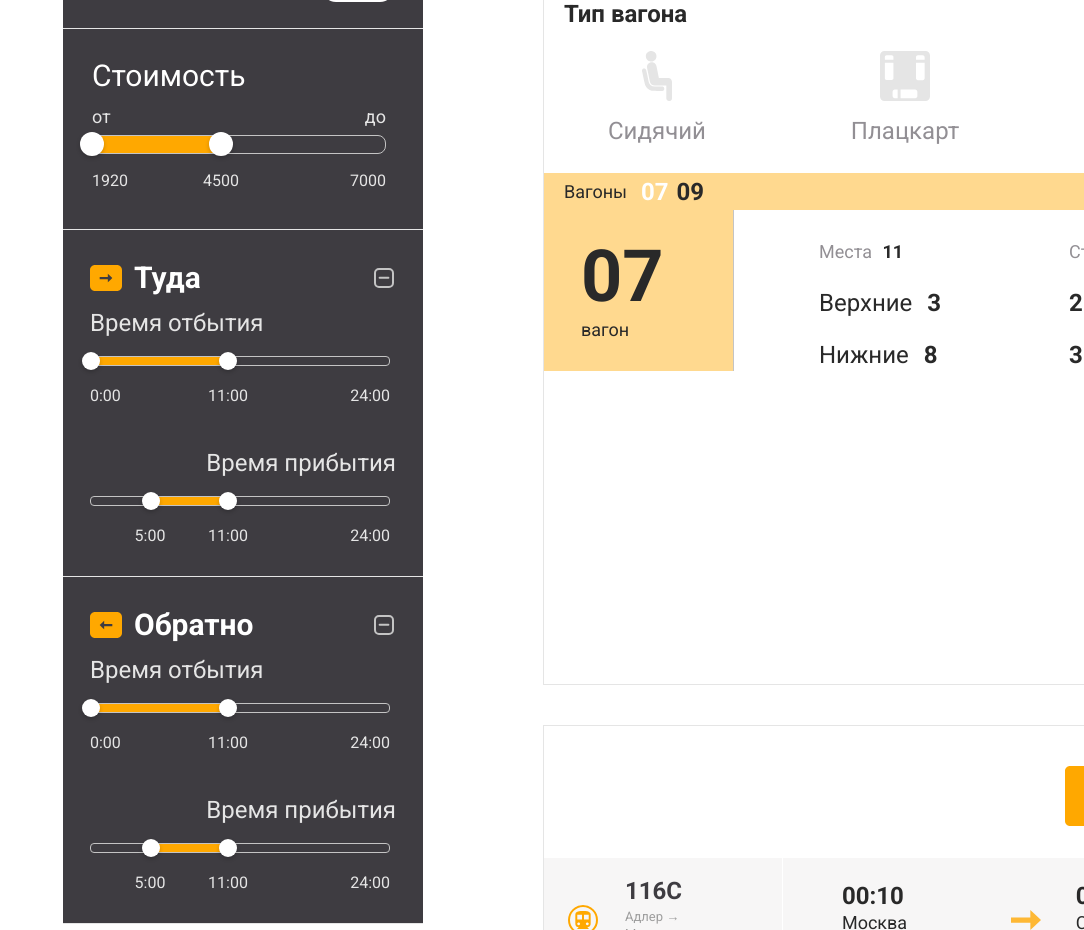
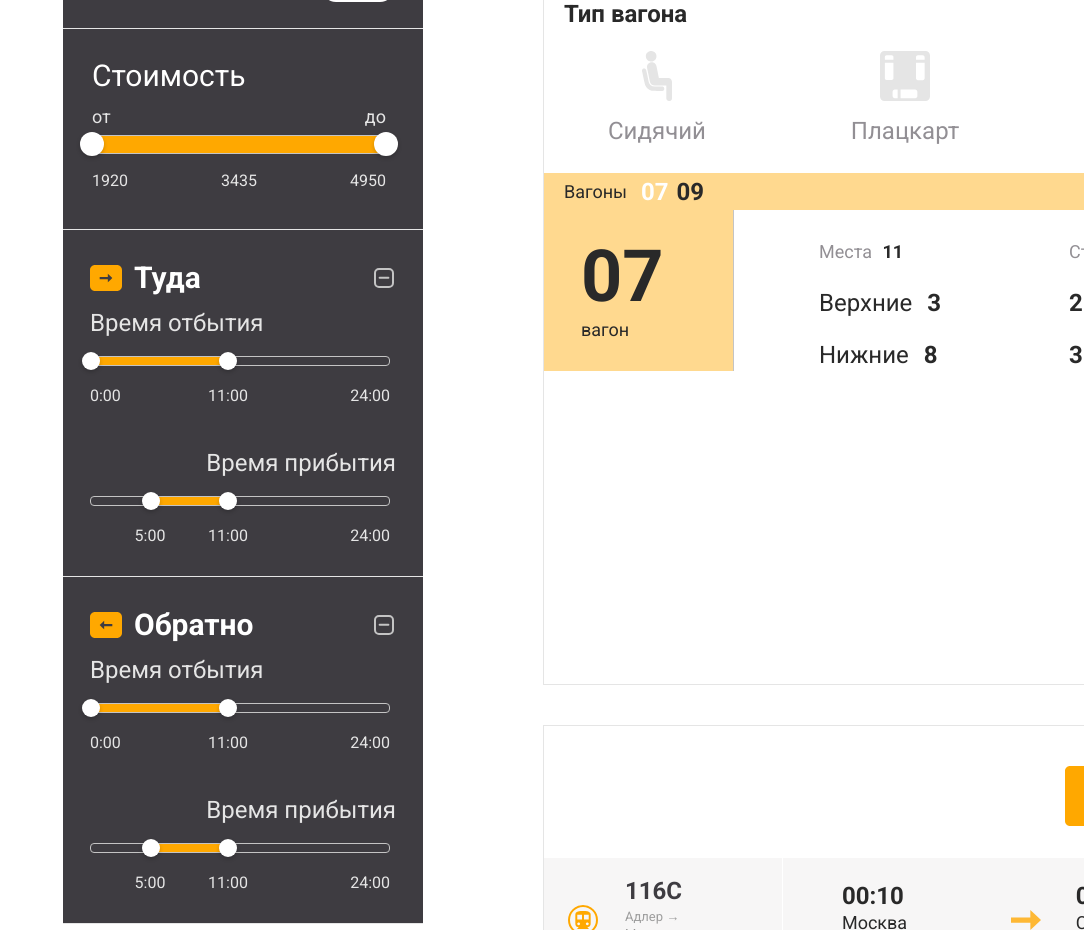
Before and after one commit to konst-an/train-booking-diploma, a React (Vite) app: page /train-booking-diploma/seats in a window 1280 px wide. Shown: the part 1380-2310 px from the top of the page, without its empty margins (196-1280 px from the left). Built offline with nearby package versions, Linux system fonts and the light colour scheme.

Commit message:
Интеграция слайдера стоимости билетов: реализован двойной ползунок диапазона цен с динамическим расчётом границ на основе реальных данных

```diff
--- a/src/components/SeatSelection/SeatSelection.css
+++ b/src/components/SeatSelection/SeatSelection.css
@@ -779,3 +779,59 @@
   text-transform: uppercase;
   transition: all 0.2s ease;
 }
+
+/* Делаем ползунки самым верхним слоем, чтобы по ним всегда можно было кликнуть */
+.sidebar__range-input {
+  position: absolute;
+  width: 100%;
+  height: 28px; /* Должна совпадать с высотой .sidebar__slider-container */
+  top: 50%;
+  transform: translateY(-50%);
+  background: transparent;
+  pointer-events: none;
+  -webkit-appearance: none;
+  appearance: none;
+  margin: 0;
+  z-index: 5; /* Подняли на самый верхний слой */
+}
+
+/* Настраиваем поведение кругляшка */
+.sidebar__range-input::-webkit-slider-thumb {
+  -webkit-appearance: none;
+  appearance: none;
+  width: 24px;
+  height: 24px;
+  border-radius: 50%;
+  background: transparent;
+  cursor: pointer;
+  pointer-events: auto; /* Включает клики строго на невидимом кругляшке */
+}
+
+.sidebar__range-input::-moz-range-thumb {
+  width: 24px;
+  height: 24px;
+  border-radius: 50%;
+  background: transparent;
+  cursor: pointer;
+  pointer-events: auto;
+}
+
+/* Опускаем блок цифр на нижний слой, чтобы он не перекрывал клики */
+.sidebar__price-values {
+  display: flex;
+  justify-content: space-between;
+  width: 100%;
+  margin-top: 10px;
+  position: relative;
+  z-index: 1; /* Опустили вниз */
+}
+
+.sidebar__price-values span {
+  position: static !important;
+  transform: none !important;
+  color: #E5E5E5;
+  font-family: 'Roboto', sans-serif;
+  font-weight: 400;
+  font-size: 16px;
+  line-height: 100%;
+}
--- a/src/components/SeatSelection/SeatSelection.tsx
+++ b/src/components/SeatSelection/SeatSelection.tsx
@@ -50,9 +50,17 @@ function SeatSelection() {
 
     const wagonInfo = WAGONS_PRICES_DATA[activeWagonNum] || WAGONS_PRICES_DATA["07"];
 
+    const allPrices = MOCK_TRAINS_DATA.flatMap(train =>
+        train.seats.map(seat => parseInt(seat.price.replace(/\s/g, '')))
+    );
+    const absoluteMinPrice = Math.min(...allPrices) || 1920;
+    const absoluteMaxPrice = Math.max(...allPrices) || 7000;
+
+    const [priceMin, setPriceMin] = useState<number>(absoluteMinPrice);
+    const [priceMax, setPriceMax] = useState<number>(absoluteMaxPrice);
+
     const [liveUsers] = useState(() => Math.floor(Math.random() * (15 - 5 + 1)) + 5);
 
-    // Добавляем стейты и обработчик для боковой панели, чтобы исправить ошибку TS2740
     const [sidebarDateStart, setSidebarDateStart] = useState<Date | null>(new Date('2018-08-30'));
     const [sidebarDateEnd, setSidebarDateEnd] = useState<Date | null>(new Date('2018-09-09'));
 
@@ -83,6 +91,12 @@ function SeatSelection() {
                 setDateEnd={setSidebarDateEnd}
                 wagonFilters={wagonFilters}
                 onToggle={handleFilterToggle}
+                priceMin={priceMin}
+                setPriceMin={setPriceMin}
+                priceMax={priceMax}
+                setPriceMax={setPriceMax}
+                absoluteMinPrice={absoluteMinPrice}
+                absoluteMaxPrice={absoluteMaxPrice}
             />
 
             {/* ПРАВАЯ КОЛОНКА: Основная информация выбора мест */}
--- a/src/components/Sidebars/FilterSidebar/FilterSidebar.tsx
+++ b/src/components/Sidebars/FilterSidebar/FilterSidebar.tsx
@@ -28,6 +28,7 @@ export interface WagonFilters {
   express: boolean;
 }
 
+// Расширяем интерфейс пропсов динамическими границами цен
 interface FilterSidebarProps {
   dateStart: Date | null;
   setDateStart: (date: Date | null) => void;
@@ -35,18 +36,29 @@ interface FilterSidebarProps {
   setDateEnd: (date: Date | null) => void;
   wagonFilters: WagonFilters;
   onToggle: (name: keyof WagonFilters) => void;
+  priceMin: number;
+  setPriceMin: (val: number) => void;
+  priceMax: number;
+  setPriceMax: (val: number) => void;
+  absoluteMinPrice: number;
+  absoluteMaxPrice: number;
 }
 
 function FilterSidebar({
   dateStart, setDateStart,
   dateEnd, setDateEnd,
-  wagonFilters, onToggle
+  wagonFilters, onToggle,
+  priceMin, setPriceMin,
+  priceMax, setPriceMax,
+  absoluteMinPrice,
+  absoluteMaxPrice
 }: FilterSidebarProps) {
 
   const [isToExpanded, setIsToExpanded] = useState<boolean>(true);
   const [isFromExpanded, setIsFromExpanded] = useState<boolean>(true);
 
   return (
+
      <div className="sidebar-left">
         {/* 1. ОСНОВНОЙ БЛОК ФИЛЬТРОВ */}
         <aside className="sidebar">
@@ -166,23 +178,76 @@ function FilterSidebar({
                 </div>
             </div>
 
+             {/* ==========================================
+                БЛОК СТОИМОСТЬ
+                ========================================== */}
+
             <div className="sidebar__section filter-price">
                 <h4 className="sidebar__title">Стоимость</h4>
                 <div className="sidebar__price-labels">
                     <span>от</span>
                     <span>до</span>
                 </div>
-                <div className="sidebar__slider-container">
+
+                <div className="sidebar__slider-container" style={{ position: 'relative' }}>
+                    {/* Базовый трек */}
                     <div className="sidebar__price-track">
-                        <div className="sidebar__price-range"></div>
+                        <div
+                            className="sidebar__price-range"
+                            style={{
+                                left: `${((priceMin - absoluteMinPrice) / (absoluteMaxPrice - absoluteMinPrice)) * 100}%`,
+                                width: `${((priceMax - priceMin) / (absoluteMaxPrice - absoluteMinPrice)) * 100}%`
+                            }}
+                        ></div>
                     </div>
-                    <div className="sidebar__price-handle sidebar__price-handle--min"></div>
-                    <div className="sidebar__price-handle sidebar__price-handle--max"></div>
+
+                    <div
+                        className="sidebar__price-handle sidebar__price-handle--min"
+                        style={{ left: `${((priceMin - absoluteMinPrice) / (absoluteMaxPrice - absoluteMinPrice)) * 100}%` }}
+                    >
+                        <span className="sidebar__price-tooltip">{priceMin}</span>
+                    </div>
+
+                    <div
+                        className="sidebar__price-handle sidebar__price-handle--max"
+                        style={{ left: `${((priceMax - absoluteMinPrice) / (absoluteMaxPrice - absoluteMinPrice)) * 100}%` }}
+                    >
+                        <span className="sidebar__price-tooltip">{priceMax}</span>
+                    </div>
+
+                    <input
+                        type="range"
+                        min={absoluteMinPrice}
+                        max={absoluteMaxPrice}
+                        step={10}
+                        value={priceMin}
+                        className="sidebar__range-input"
+                        onChange={(e) => {
+                            const val = Math.min(parseInt(e.target.value), priceMax - 100);
+                            setPriceMin(val);
+                        }}
+                    />
+
+                    <input
+                        type="range"
+                        min={absoluteMinPrice}
+                        max={absoluteMaxPrice}
+                        step={10}
+                        value={priceMax}
+                        className="sidebar__range-input"
+                        onChange={(e) => {
+                            const val = Math.max(parseInt(e.target.value), priceMin + 100);
+                            setPriceMax(val);
+                        }}
+                    />
                 </div>
-                <div className="sidebar__price-values">
-                    <span>1920</span>
-                    <span>4500</span>
-                    <span>7000</span>
+
+                <div className="sidebar__price-values" style={{ display: 'flex', justifyContent: 'space-between', width: '100%', marginTop: '10px' }}>
+                    <span style={{ position: 'static' }}>{absoluteMinPrice}</span>
+                    <span style={{ position: 'static', left: 'auto', transform: 'none' }}>
+                        {Math.round((absoluteMinPrice + absoluteMaxPrice) / 2)}
+                    </span>
+                    <span style={{ position: 'static' }}>{absoluteMaxPrice}</span>
                 </div>
             </div>
 
--- a/src/components/TrainSelection/TrainSelection.tsx
+++ b/src/components/TrainSelection/TrainSelection.tsx
@@ -97,7 +97,16 @@ function TrainSelection() {
         express: false
     });
 
-    // Функция переключения фильтров, которую ожидает сайдбар
+    // Динамический расчет крайних цен на основе доступных билетов
+    const allPrices = MOCK_TRAINS_DATA.flatMap(train =>
+        train.seats.map(seat => parseInt(seat.price.replace(/\s/g, '')))
+    );
+    const absoluteMinPrice = Math.min(...allPrices) || 1920;
+    const absoluteMaxPrice = Math.max(...allPrices) || 7000; // Вычислит максимальную из билетов (или 7000 по макету)
+
+    const [priceMin, setPriceMin] = useState<number>(absoluteMinPrice);
+    const [priceMax, setPriceMax] = useState<number>(absoluteMaxPrice);
+
     const handleFilterToggle = (name: string) => {
         setWagonFilters(prev => ({
             ...prev,
@@ -114,8 +123,7 @@ function TrainSelection() {
     const fromCity = searchParams?.fromCity || '';
     const toCity = searchParams?.toCity || '';
 
-   const filteredTrains = MOCK_TRAINS_DATA.filter(train => {
-        // 1. Проверка городов отправления/прибытия из главной шапки
+    const filteredTrains = MOCK_TRAINS_DATA.filter(train => {
         if (fromCity || toCity) {
             const searchFrom = fromCity.toLowerCase().trim();
             const searchTo = toCity.toLowerCase().trim();
@@ -123,10 +131,9 @@ function TrainSelection() {
             const hasFrom = train.routeSummary.some(city => city.toLowerCase().includes(searchFrom));
             const hasTo = train.routeSummary.some(city => city.toLowerCase().includes(searchTo));
 
-            if (!hasFrom || !hasTo) return false; // Если города не совпали, сразу отсекаем поезд
+            if (!hasFrom || !hasTo) return false;
         }
 
-        // 2. Проверка фильтров вагонов из боковой панели
         const isAnyWagonFilterActive = wagonFilters.coupe || wagonFilters.platscart || wagonFilters.sitting || wagonFilters.lux;
 
         if (isAnyWagonFilterActive) {
@@ -139,12 +146,20 @@ function TrainSelection() {
                 return false;
             }
         }
-        return true; // Поезд прошел все проверки
+
+        const hasMatchingPrice = train.seats.some(seat => {
+            const seatPriceNum = parseInt(seat.price.replace(/\s/g, ''));
+            return seatPriceNum >= priceMin && seatPriceNum <= priceMax;
+        });
+
+        if (!hasMatchingPrice) return false;
+
+        return true;
     });
 
     useEffect(() => {
         setActivePage(1);
-    }, [fromCity, toCity, wagonFilters]);
+    }, [fromCity, toCity, wagonFilters, priceMin, priceMax]);
 
     const sortedTrains = [...filteredTrains].sort((a, b) => {
         if (activeSort === 'price') {
@@ -178,6 +193,12 @@ function TrainSelection() {
                 setDateEnd={setSidebarDateEnd}
                 wagonFilters={wagonFilters}
                 onToggle={handleFilterToggle}
+                priceMin={priceMin}
+                setPriceMin={setPriceMin}
+                priceMax={priceMax}
+                setPriceMax={setPriceMax}
+                absoluteMinPrice={absoluteMinPrice}
+                absoluteMaxPrice={absoluteMaxPrice}
             />
 
             {/* ПРАВАЯ КОЛОНКА */}
```
Also changed, not shown: src/components/Sidebars/FilterSidebar/FilterSidebar.css (+42 -0 lines).
